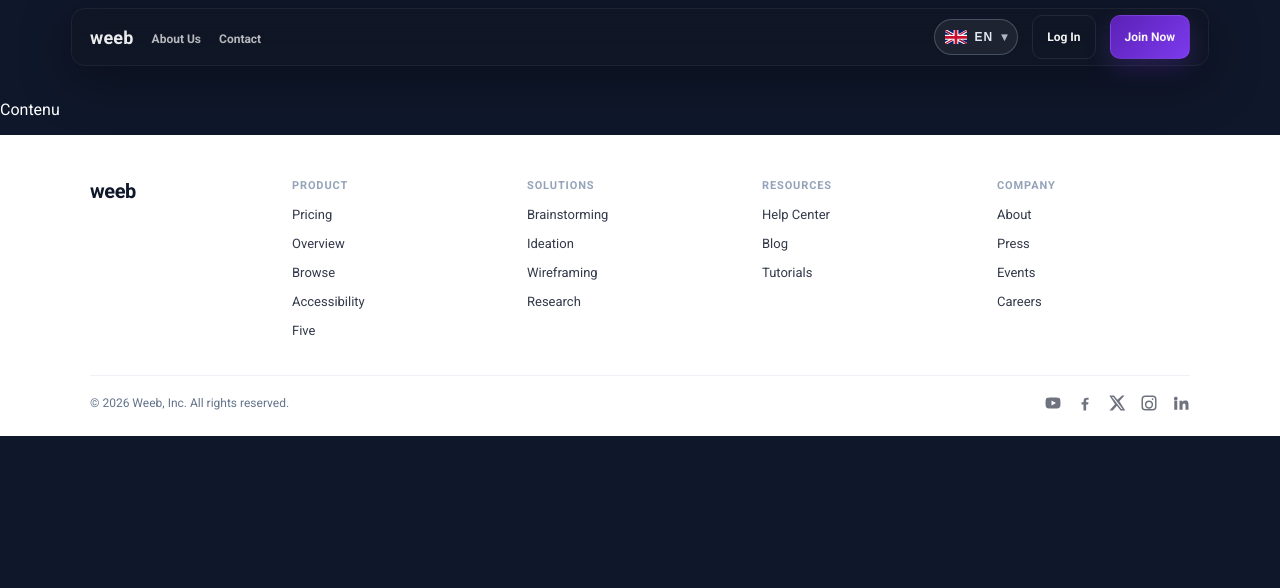
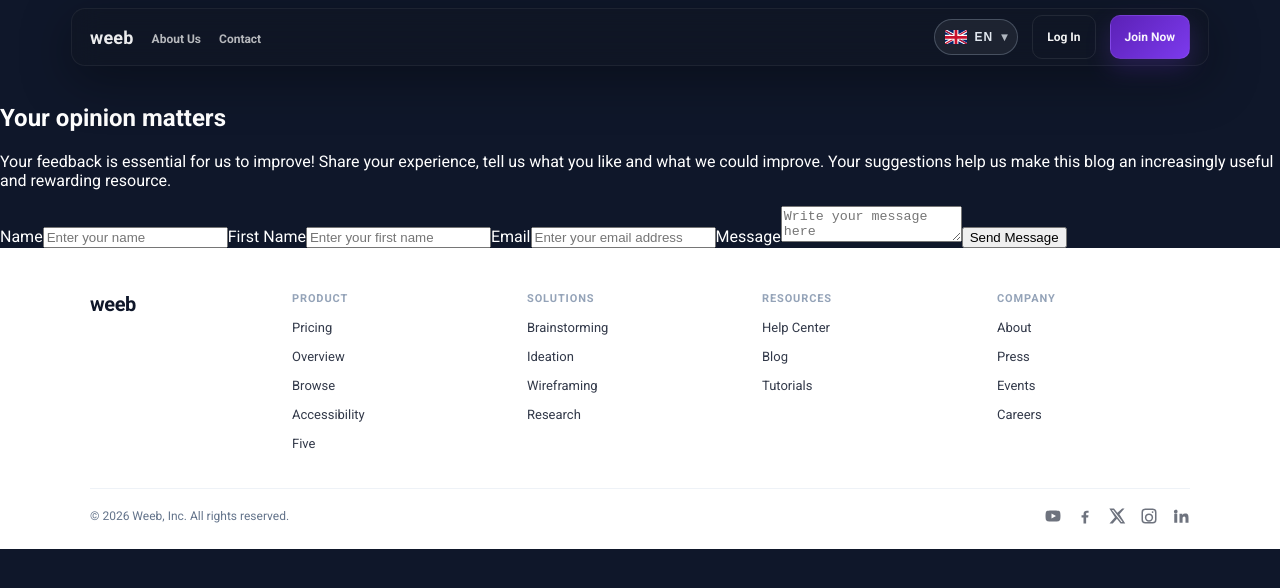
Before and after one commit to baku67/datascientest-projet1-react, a React (Vite) app in the folder my-app/: page /contact in a window 1280 px wide. Shown: the top 588 px of the page. Built offline with nearby package versions, Linux system fonts and the light colour scheme.

Commit message:
WIP HTML ContactPage & trad + Fix regression NavBar

```diff
--- /dev/null
+++ b/my-app/src/components/contact/FormSection/FormSection.tsx
@@ -0,0 +1,44 @@
+import { useTranslation } from "react-i18next";
+
+function FormSection() {
+  const { t } = useTranslation();
+
+  return (
+    <form className="contact-form">
+      <label>
+        {t("contact_form_name_label")}
+        <input
+          type="text"
+          name="name"
+          placeholder={t("contact_form_name_placeholder")}
+        />
+      </label>
+      <label>
+        {t("contact_form_forname_label")}
+        <input
+          type="text"
+          name="forname"
+          placeholder={t("contact_form_forname_placeholder")}
+        />
+      </label>
+      <label>
+        {t("contact_form_email_label")}
+        <input
+          type="email"
+          name="email"
+          placeholder={t("contact_form_email_placeholder")}
+        />
+      </label>
+      <label>
+        {t("contact_form_message_label")}
+        <textarea
+          name="message"
+          placeholder={t("contact_form_message_placeholder")}
+        ></textarea>
+      </label>
+      <button type="submit">{t("contact_form_submit_button")}</button>
+    </form>
+  );
+}
+
+export default FormSection;
--- a/my-app/src/components/ui/NavBar/NavBar.scss
+++ b/my-app/src/components/ui/NavBar/NavBar.scss
@@ -210,11 +210,16 @@
     transform: translateY(0);
   }
 
+  .nav-link {
+    font-size: 16px;
+    font-weight: 400;
+  }
+
   .nav-mobile-links {
     list-style-type: none;
     display: flex;
     flex-direction: column;
-    gap: 10px;
+    gap: 25px;
     padding: 6px 0 12px;
   }
 
@@ -237,7 +242,7 @@
     opacity: 0;
     pointer-events: none;
     transition: opacity 160ms ease;
-    background: rgba(0, 0, 0, 0.35);
+    background: rgba(0, 0, 0, 0.75);
     border: 0;
   }
 
--- a/my-app/src/components/ui/NavBar/NavBar.tsx
+++ b/my-app/src/components/ui/NavBar/NavBar.tsx
@@ -75,10 +75,10 @@ export default function NavBar() {
         </ul>
 
         <div className="nav-mobile-auth">
-          <NavLink className="nav-link" to="/login" onClick={close}>
+          <NavLink className="nav-login" to="/login" onClick={close}>
             {t("login")}
           </NavLink>
-          <NavLink className="nav-link" to="/signup" onClick={close}>
+          <NavLink className="nav-register" to="/signup" onClick={close}>
             {t("signup")}
           </NavLink>
         </div>
--- a/my-app/src/i18n.ts
+++ b/my-app/src/i18n.ts
@@ -40,6 +40,20 @@ const resources = {
         "Every week, we analyze what’s new on the web: emerging frameworks, SEO best practices, accessibility, and much more. Don’t miss any digital news!",
       home_rowsection_2_ctalabel: "Read the latest articles",
       home_rowsection_2_imagealt: "Illustration",
+
+      // Contact Page
+      contact_page_title: "Your opinion matters",
+      contact_page_description:
+        "Your feedback is essential for us to improve! Share your experience, tell us what you like and what we could improve. Your suggestions help us make this blog an increasingly useful and rewarding resource. ",
+      contact_form_name_label: "Name",
+      contact_form_name_placeholder: "Enter your name",
+      contact_form_forname_label: "First Name",
+      contact_form_forname_placeholder: "Enter your first name",
+      contact_form_email_label: "Email",
+      contact_form_email_placeholder: "Enter your email address",
+      contact_form_message_label: "Message",
+      contact_form_message_placeholder: "Write your message here",
+      contact_form_submit_button: "Send Message",
 
       // FOOTER
       footer_product: "Product",
@@ -108,6 +122,20 @@ const resources = {
       home_rowsection_2_ctalabel: "Lire les articles récents",
       home_rowsection_2_imagealt: "Illustration",
 
+      // Contact Page
+      contact_page_title: "Votre avis compte !",
+      contact_page_description:
+        "Votre retour est essentiel pour nous améliorer ! Partagez votre expérience, dites-nous ce que vous aimez et ce que nous pourrions améliorer. Vos suggestions nous aident à faire de ce blog une ressource toujours plus utile et enrichissante. ",
+      contact_form_name_label: "Nom",
+      contact_form_name_placeholder: "Entrez votre nom",
+      contact_form_forname_label: "Prénom",
+      contact_form_forname_placeholder: "Entrez votre prénom",
+      contact_form_email_label: "Email",
+      contact_form_email_placeholder: "Entrez votre adresse email",
+      contact_form_message_label: "Message",
+      contact_form_message_placeholder: "Écrivez votre message ici",
+      contact_form_submit_button: "Envoyer le message",
+
       // FOOTER
       footer_product: "Produits",
       footer_pricing: "Prix",
--- a/my-app/src/pages/ContactPage.tsx
+++ b/my-app/src/pages/ContactPage.tsx
@@ -1,6 +1,7 @@
 import { useTranslation } from "react-i18next";
 import Footer from "../components/ui/Footer/Footer";
 import NavBar from "../components/ui/NavBar/NavBar";
+import FormSection from "../components/contact/FormSection/FormSection";
 
 function ContactPage() {
   const { t } = useTranslation();
@@ -8,7 +9,11 @@ function ContactPage() {
   return (
     <>
       <NavBar />
-      <p>Contenu</p>
+      <section>
+        <h1>{t("contact_page_title")}</h1>
+        <p>{t("contact_page_description")}</p>
+      </section>
+      <FormSection />
       <Footer />
     </>
   );
```
Also changed, not shown: my-app/src/components/contact/FormSection/FormSection.scss (added).
